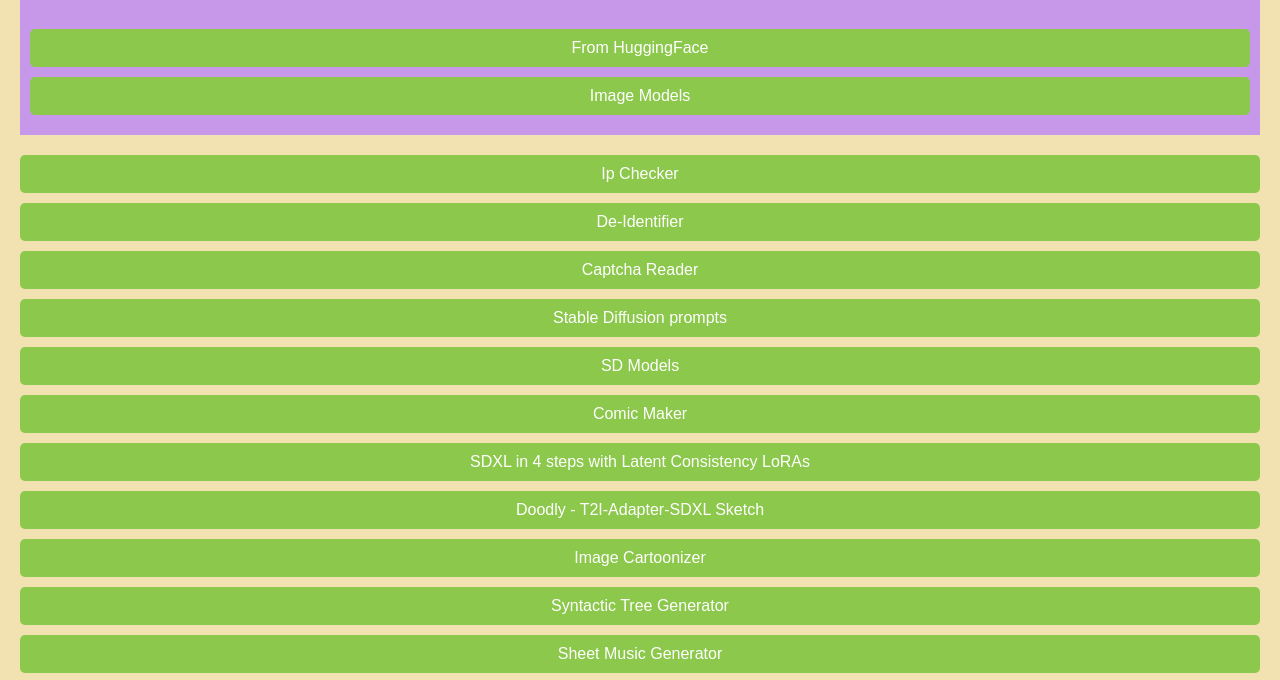
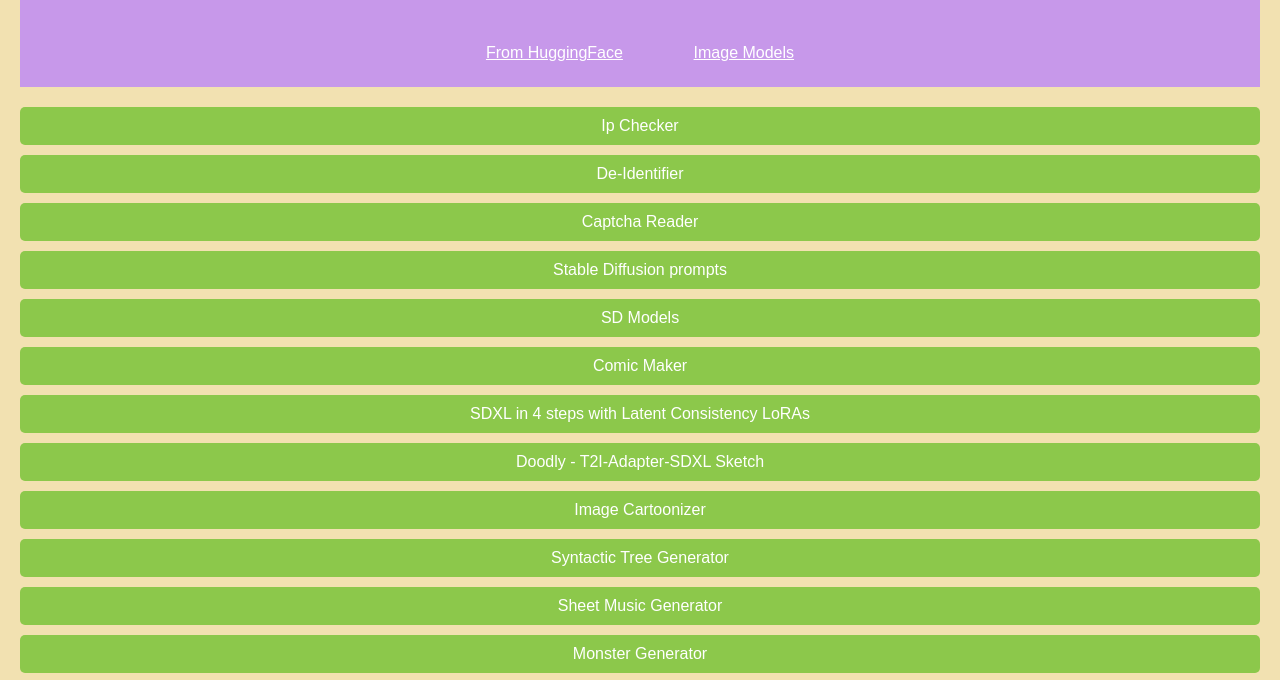
Before and after one commit to rohanod/CoolAiTools, a plain HTML site: page page2.html in a window 1280 px wide. Shown: the part 120-800 px from the top of the page. Drawn offline with Linux system fonts and the light colour scheme.

Commit message:
modified:   page2.html

```diff
--- a/page2.html
+++ b/page2.html
@@ -78,8 +78,8 @@
 <body>
     <header>
         <h1>Welcome to Cool AI Tools</h1>
-        <a href="https://huggingface.co/?">From HuggingFace</a>
-        <a href="https://huggingface.co/allknowingroger/?">Image Models</a>
+        <a href="https://huggingface.co" class="div1">From HuggingFace</a>
+        <a href="https://huggingface.co/allknowingroger" class="div1">Image Models</a>
     </header>
     <a href="https://radames-gradio-request-get-client-ip.hf.space/?">Ip Checker</a>
     <a href="https://presidio-presidio-demo.hf.space/?">De-Identifier</a>
```
